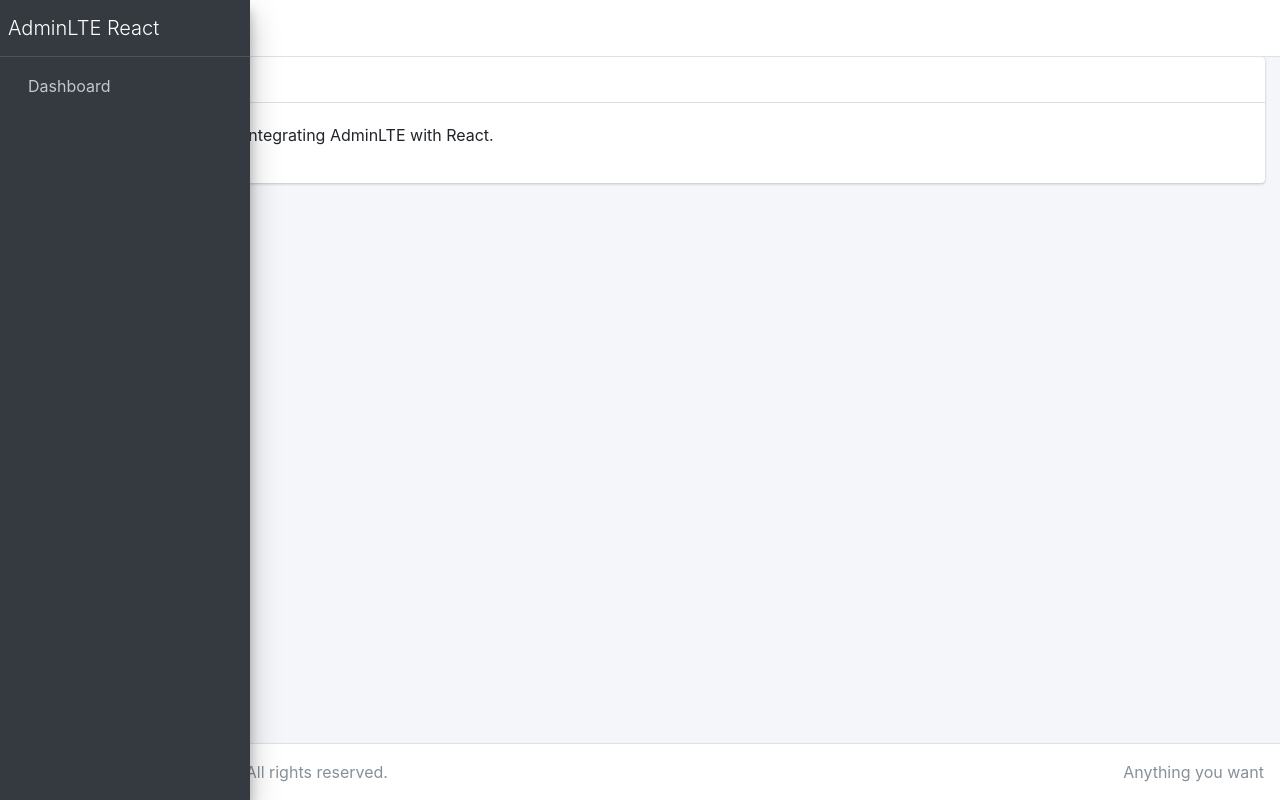
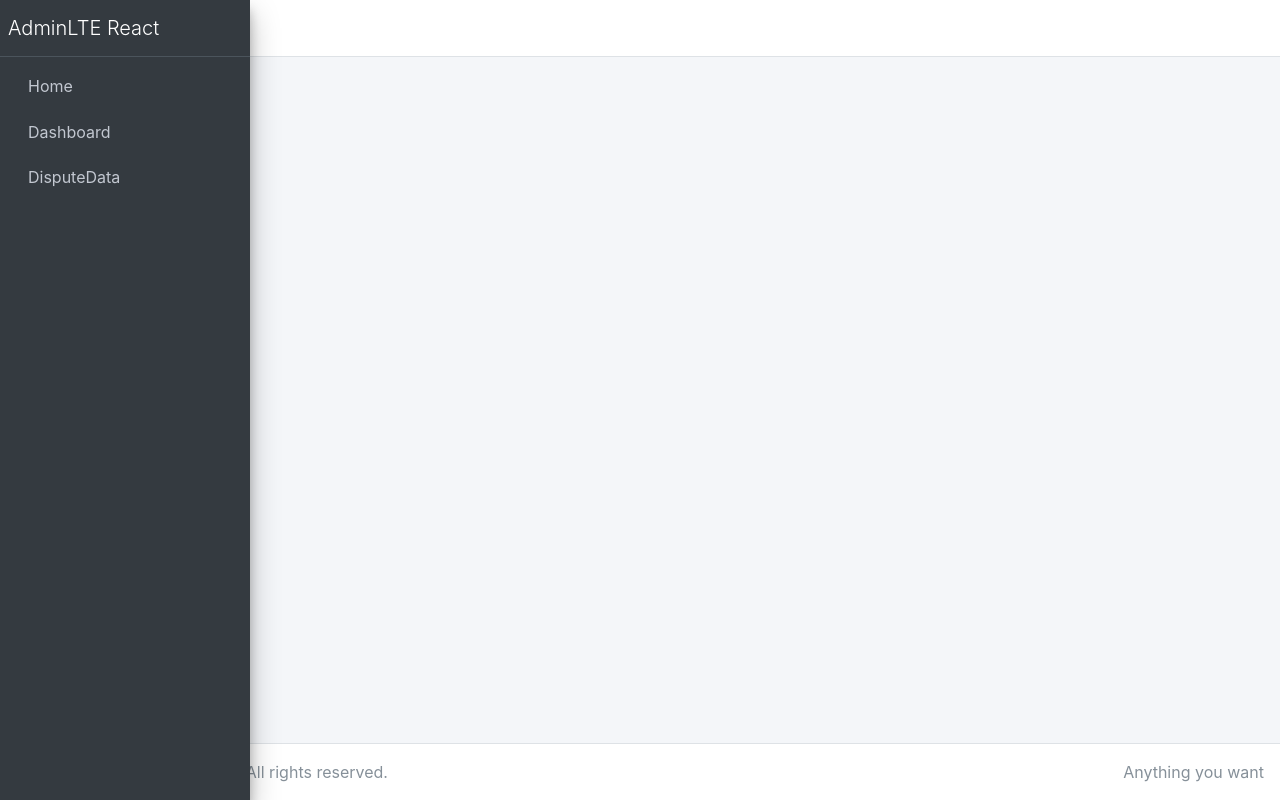
Before and after one commit to mngawert/dispute-adminlte, a React (Create React App) app: page /dashboard in a window 1280 px wide. Built offline with nearby package versions, Linux system fonts and the light colour scheme.

Commit message:
Update Menu

```diff
--- a/package.json
+++ b/package.json
@@ -12,6 +12,7 @@
     "jquery": "^3.7.1",
     "react": "^18.3.1",
     "react-dom": "^18.3.1",
+    "react-router-dom": "^6.27.0",
     "react-scripts": "5.0.1",
     "web-vitals": "^2.1.4"
   },
--- a/src/App.js
+++ b/src/App.js
@@ -1,11 +1,16 @@
 import React from "react";
+import { BrowserRouter as Router, Route, Routes } from "react-router-dom";
 import "./App.css";
 import Navbar from "./components/Navbar";
 import Sidebar from "./components/Sidebar";
 import Footer from "./components/Footer";
+import Dashboard from "./pages/Dashboard";
+import Home from "./pages/Home";
+import DisputeData from "./components/DisputeData";
 
 function App() {
   return (
+    <Router>
       <div className="wrapper">
         {/* Navbar */}
 
@@ -18,21 +23,11 @@
         <div className="content-wrapper">
           <section className="content">
             <div className="container-fluid">
-            <div className="row">
-              <div className="col-12">
-                <div className="card">
-                  <div className="card-header">
-                    <h3 className="card-title">Welcome to AdminLTE</h3>
-                  </div>
-                  <div className="card-body">
-                    <p>
-                      This is a simple example of integrating AdminLTE with
-                      React.
-                    </p>
-                  </div>
-                </div>
-              </div>
-            </div>
+              <Routes>
+                <Route path="/" element={<Home />} />
+                <Route path="/dashboard" element={<Dashboard />} />
+                <Route path="/disputedata" element={<DisputeData />} />
+              </Routes>
             </div>
           </section>
         </div>
@@ -41,6 +36,7 @@
 
         <Footer />
       </div>
+    </Router>
   );
 }
 
--- a/src/components/Sidebar.js
+++ b/src/components/Sidebar.js
@@ -12,7 +12,19 @@
             <li className="nav-item">
               <a href="/" className="nav-link">
                 <i className="nav-icon fas fa-tachometer-alt"></i>
+                <p>Home</p>
+              </a>
+            </li>
+            <li className="nav-item">
+              <a href="/Dashboard" className="nav-link">
+                <i className="nav-icon fas fa-tachometer-alt"></i>
                 <p>Dashboard</p>
+              </a>
+            </li>
+            <li className="nav-item">
+              <a href="/DisputeData" className="nav-link">
+                <i className="nav-icon fas fa-tachometer-alt"></i>
+                <p>DisputeData</p>
               </a>
             </li>
           </ul>
--- /dev/null
+++ b/src/pages/Dashboard.js
@@ -0,0 +1,5 @@
+import React from "react";
+
+export default function Dashboard() {
+  return <div>Dashboard</div>;
+}
--- /dev/null
+++ b/src/pages/Home.js
@@ -0,0 +1,18 @@
+import React from "react";
+
+export default function Home() {
+  return (
+    <div className="row">
+      <div className="col-12">
+        <div className="card">
+          <div className="card-header">
+            <h3 className="card-title">Welcome to AdminLTE</h3>
+          </div>
+          <div className="card-body">
+            <p>This is a simple example of integrating AdminLTE with React.</p>
+          </div>
+        </div>
+      </div>
+    </div>
+  );
+}
```
Also changed, not shown: 1 other file (tests, documents, lock files or other folders). Lines whose indentation alone changed are shown as unchanged.
